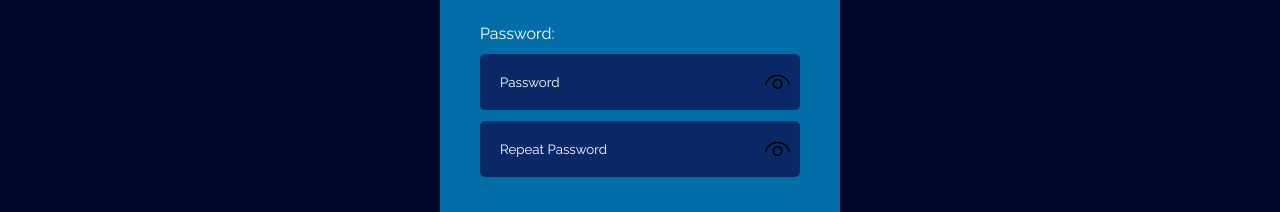
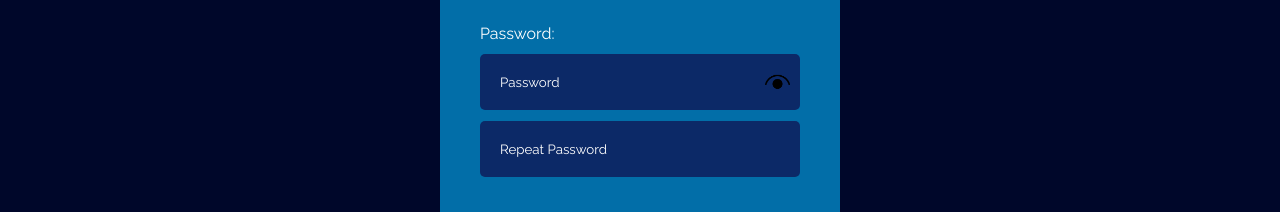
Before and after one commit to AlexCastels/ReactAuth, a React (Vite) app: page /login in a window 1280 px wide. Shown: the part 353-565 px from the top of the page. Built offline with nearby package versions, Linux system fonts and the light colour scheme.

Commit message:
Aggiunta visibilità password

```diff
--- a/src/components/auth/login/Login.jsx
+++ b/src/components/auth/login/Login.jsx
@@ -3,7 +3,7 @@ import styles from './login.module.css'
 
 export function Login(){
 
-    const [input, setInput] = useState('password')
+    const [inputSpia, setInputspia] = useState(true)
     // let typeInput = 'password'
     //al click deve cambiare la stringa in text o password
 
@@ -12,7 +12,8 @@ export function Login(){
     }
 
     function passwordView(){
-        setInput('text')
+        setInputspia(p => !p)
+        console.log(inputSpia);
     }
 
     return (
@@ -26,12 +27,11 @@ export function Login(){
                 <div className={styles.passwordContainer}>
                     <label htmlFor="password">Password: </label>
                     <div className={styles.inputPassword}>
-                        <input type={input} name='password' placeholder='Password' required/>
-                        <img src="/img/visible.png" alt="visible password icon" />
+                        <input type={inputSpia ? 'password' : 'text'} name='password' placeholder='Password' required/>
+                        <img src={inputSpia ? '/img/not-visible.png' : '/img/visible.png'} alt="visible password icon"  onClick={passwordView}  />
                     </div>
                     <div className={styles.inputPassword}>
-                        <input type={input} name='repeatPassword' placeholder='Repeat Password' required/>
-                        <img src="/img/visible.png" alt="visible password icon" onClick={passwordView} />
+                        <input type={'password'} name='repeatPassword' placeholder='Repeat Password' required/>
                     </div>
                 </div>
                 <button>Submit</button>
--- a/src/components/auth/login/login.module.css
+++ b/src/components/auth/login/login.module.css
@@ -81,4 +81,5 @@
     width: 25px;
     height: 25px;
     margin: -35px;
+    cursor: pointer;
 }
```
